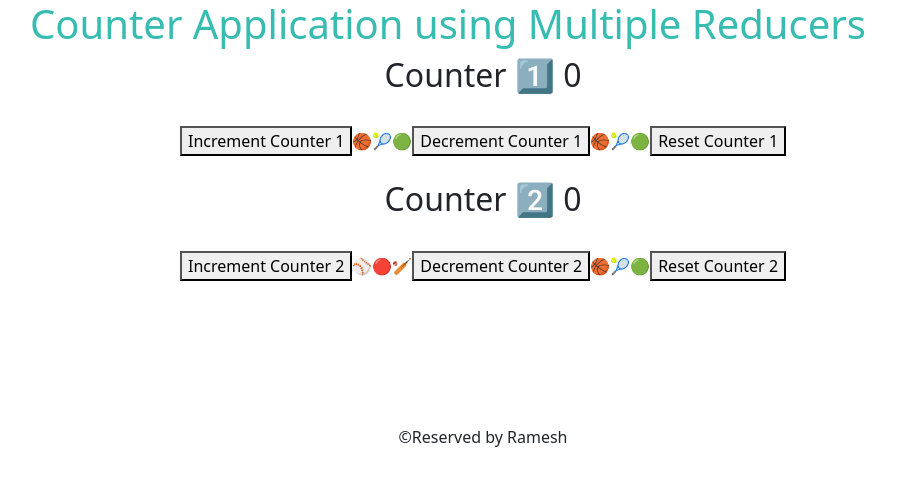
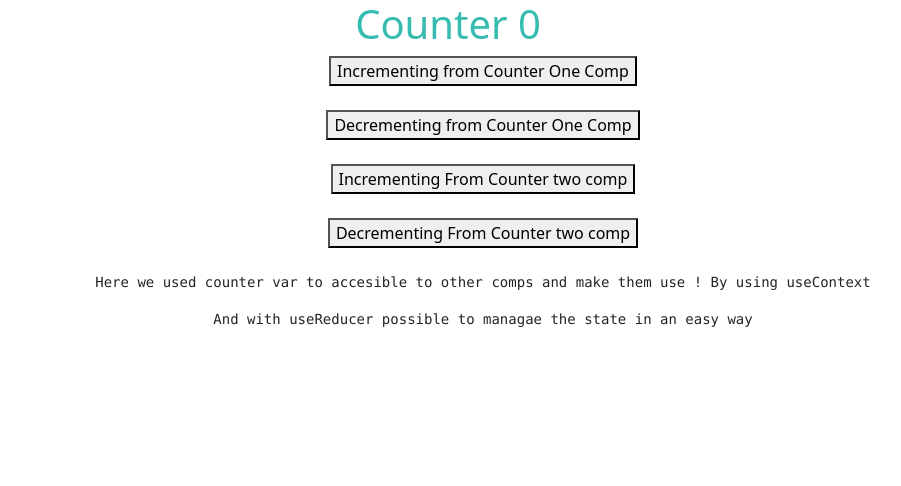
Before and after one commit to MarkDevram/Practice-React-All-Time, a React (Create React App) app: page / in a window 1280 px wide. Shown: the top 486 px of the page, without its empty margins (157-1058 px from the left). Built offline with nearby package versions, Linux system fonts and the light colour scheme.

Commit message:
useReducer and useContext Combination

```diff
--- a/src/App.js
+++ b/src/App.js
@@ -65,15 +65,44 @@ import IntervalCounterWithHooks from "./Hooks in React/useEffect/IntervalCounter
 import FetchingByUserID from "./Hooks in React/useEffectDataFetching/FetchingByUserID"
 import KCnxt from "./Hooks in React/useContext/KeyContext"
 import House from "./Hooks in React/useContext/House"
-import Demo from "./Hooks in React/useReducer/Demo"
 import UpdateAge from "./Hooks in React/useReducer/UpdateAge"
-import CounterOne from "./Hooks in React/useReducer/CounterOne"
-import CounterTwo from "./Hooks in React/useReducer/CounterTwo"
+import CounterOne from "./Hooks in React/useContext&useReducer/CounterOne"
+import CounterTwo from "./Hooks in React/useContext&useReducer/CounterTwo"
 import CounterThree from "./Hooks in React/useReducer/CounterThree"
+import { createContext, useReducer } from "react"
+export const CountContext = createContext()
+function reducer(state, action) {
+  switch (action.type) {
+    case "Increment":
+      return {
+        count: state.count + 1,
+      }
+    case "Decrement":
+      return {
+        count: state.count - 1,
+      }
+    case "Reset":
+      return {
+        count: state.count + 1,
+      }
+    default:
+      return {
+        count: 0,
+      }
+  }
+}
 function App() {
+  const [counter, dispatch] = useReducer(reducer, { count: 0 })
   return (
     <div className="App">
-      <CounterThree />
+      <CountContext.Provider
+        value={{ counterState: counter, dispatchFn: dispatch }}
+      >
+        <CounterOne />
+
+        <CounterTwo />
+      </CountContext.Provider>
+      {/* <CounterThree /> */}
       {/* <CounterTwo /> */}
       {/* <CounterOne /> */}
       {/* <UpdateAge /> */}
--- /dev/null
+++ b/src/Hooks in React/useContext&useReducer/CounterOne.js
@@ -0,0 +1,32 @@
+import React from "react"
+import { useContext } from "react"
+import { CountContext } from "../../App"
+function CounterOne() {
+  const { counterState, dispatchFn } = useContext(CountContext)
+  const Res = useContext(CountContext)
+  console.log(counterState, dispatchFn)
+  console.log(Res)
+  return (
+    <div>
+      <h1>Counter {counterState.count}</h1>
+      <button
+        onClick={() => {
+          dispatchFn({ type: "Increment" })
+        }}
+      >
+        Incrementing from Counter One Comp
+      </button>
+      <br />
+      <br />
+      <button
+        onClick={() => {
+          dispatchFn({ type: "Decrement" })
+        }}
+      >
+        Decrementing from Counter One Comp
+      </button>
+    </div>
+  )
+}
+
+export default CounterOne
--- /dev/null
+++ b/src/Hooks in React/useContext&useReducer/CounterTwo.js
@@ -0,0 +1,38 @@
+import React from "react"
+import { useContext } from "react"
+import { CountContext } from "../../App"
+function CounterTwo() {
+  const { counterState, dispatchFn } = useContext(CountContext)
+  return (
+    <div>
+      <br />
+      <button
+        onClick={() => {
+          dispatchFn({ type: "Increment" })
+        }}
+      >
+        Incrementing From Counter two comp
+      </button>
+      <br />
+      <br />
+      <button
+        onClick={() => {
+          dispatchFn({ type: "Decrement" })
+        }}
+      >
+        Decrementing From Counter two comp
+      </button>
+      <br />
+      <br />
+      <pre>
+        Here we used counter var to accesible to other comps and make them use !
+        By using useContext
+      </pre>
+      <pre>
+        And with useReducer possible to managae the state in an easy way
+      </pre>
+    </div>
+  )
+}
+
+export default CounterTwo
```
